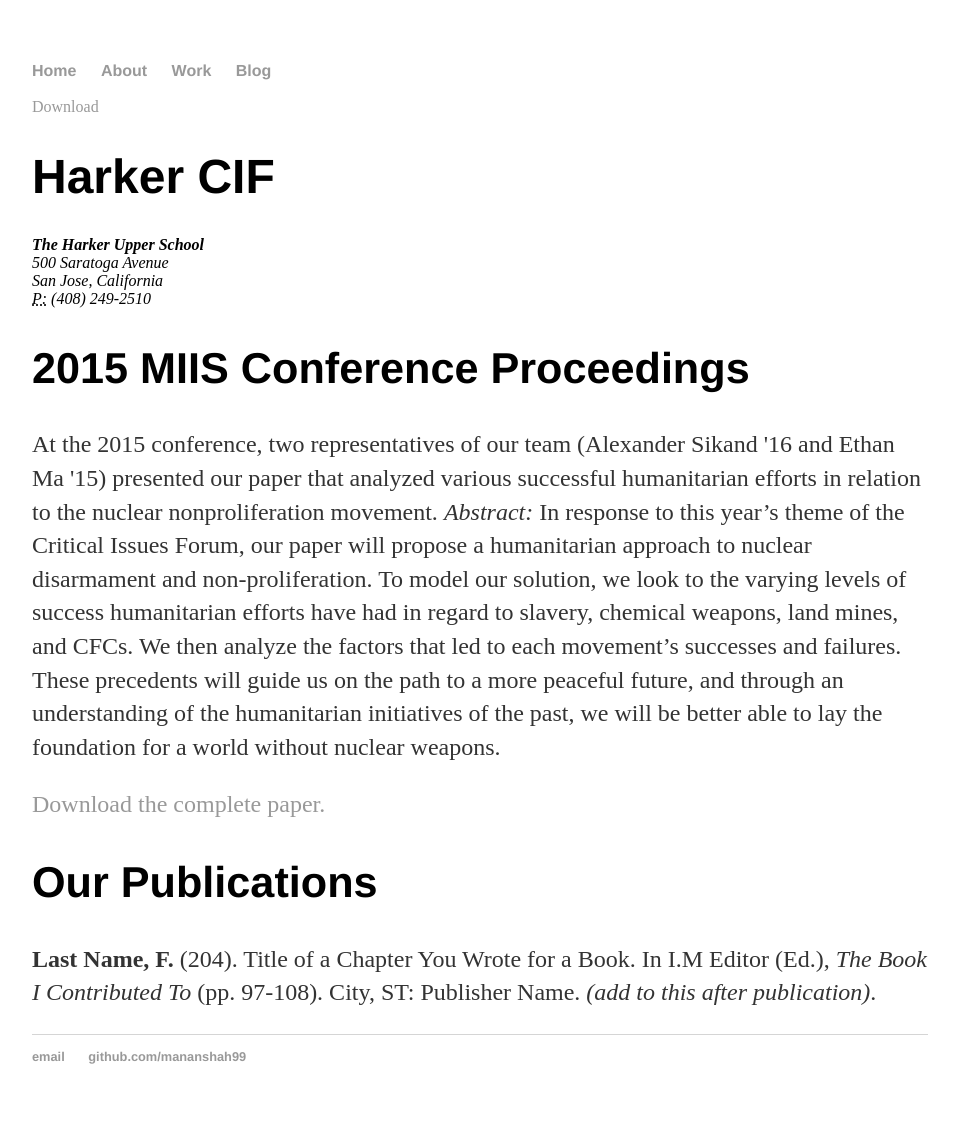
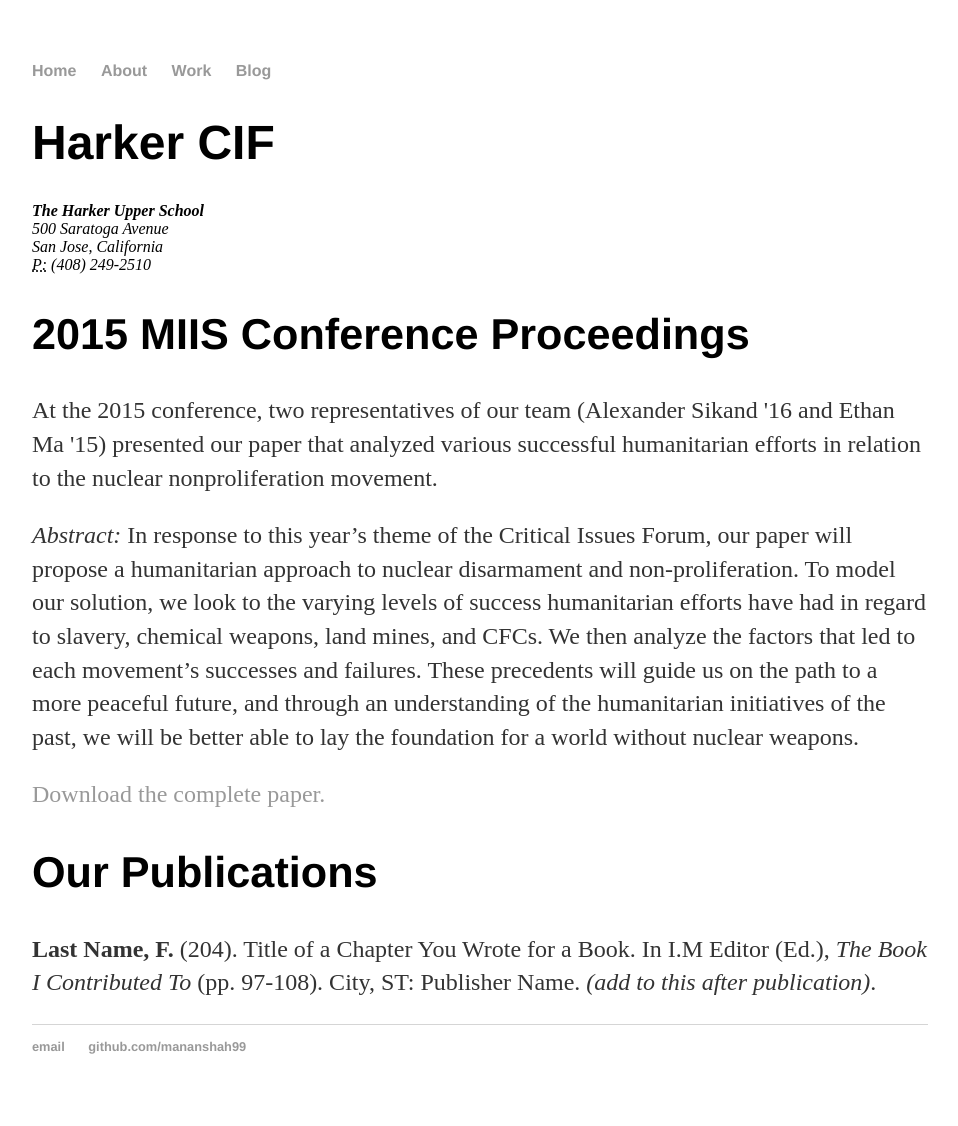
Before and after one commit to HarkerCIF/harkercif.github.io, a Jekyll site: the page built from work/index.html, in a window 1280 px wide. Shown: the whole page, without its empty margins (160-1118 px from the left). Built offline with Jekyll 4.4.1, drawn with Linux system fonts in a browser that asks for light colours.

Commit message:
Better formatting for abstract

```diff
--- a/work/index.html
+++ b/work/index.html
@@ -4,7 +4,6 @@ title: Harker CIF CV
 ---
 
 	<div class="work">
-		<a href="#" class="download" title="Download">Download</a>
         <h1>Harker CIF</h1>
         <address>
         <strong>The Harker Upper School</strong><br>
@@ -14,8 +13,10 @@ title: Harker CIF CV
         </address>
 
         <h2>2015 MIIS Conference Proceedings</h2>
-                    <p>At the 2015 conference, two representatives of our team (Alexander Sikand '16 and Ethan Ma '15) presented our paper that analyzed various successful humanitarian efforts in relation to the nuclear nonproliferation movement. <em> Abstract: </em> In response to this year’s theme of the Critical Issues Forum, our paper will propose a humanitarian approach to nuclear disarmament and non-proliferation. To model our solution, we look to the varying levels of success humanitarian efforts have had in regard to slavery, chemical weapons, land mines, and CFCs. We then analyze the factors that led to each movement’s successes and failures. These precedents will guide us on the path to a more peaceful future, and through an understanding of the humanitarian initiatives of the past, we will be better able to lay the foundation for a world without nuclear weapons.</p>
+        <p>At the 2015 conference, two representatives of our team (Alexander Sikand '16 and Ethan Ma '15) presented our paper that analyzed various successful humanitarian efforts in relation to the nuclear nonproliferation movement. </p>
+        <p><em>     Abstract: </em> In response to this year’s theme of the Critical Issues Forum, our paper will propose a humanitarian approach to nuclear disarmament and non-proliferation. To model our solution, we look to the varying levels of success humanitarian efforts have had in regard to slavery, chemical weapons, land mines, and CFCs. We then analyze the factors that led to each movement’s successes and failures. These precedents will guide us on the path to a more peaceful future, and through an understanding of the humanitarian initiatives of the past, we will be better able to lay the foundation for a world without nuclear weapons.</p>
         <p><a href="../pdf/comparative-analysis-feasibility.pdf">Download the complete paper.</a></p>
+
         <h2>Our Publications</h2>
 
         <p><strong>Last Name, F.</strong> (204). Title of a Chapter You Wrote for a Book. In I.M Editor (Ed.), <em>The Book I Contributed To</em> (pp. 97-108). City, ST: Publisher Name. <em>(add to this after publication)</em>.
```
Lines whose indentation alone changed are shown as unchanged.
